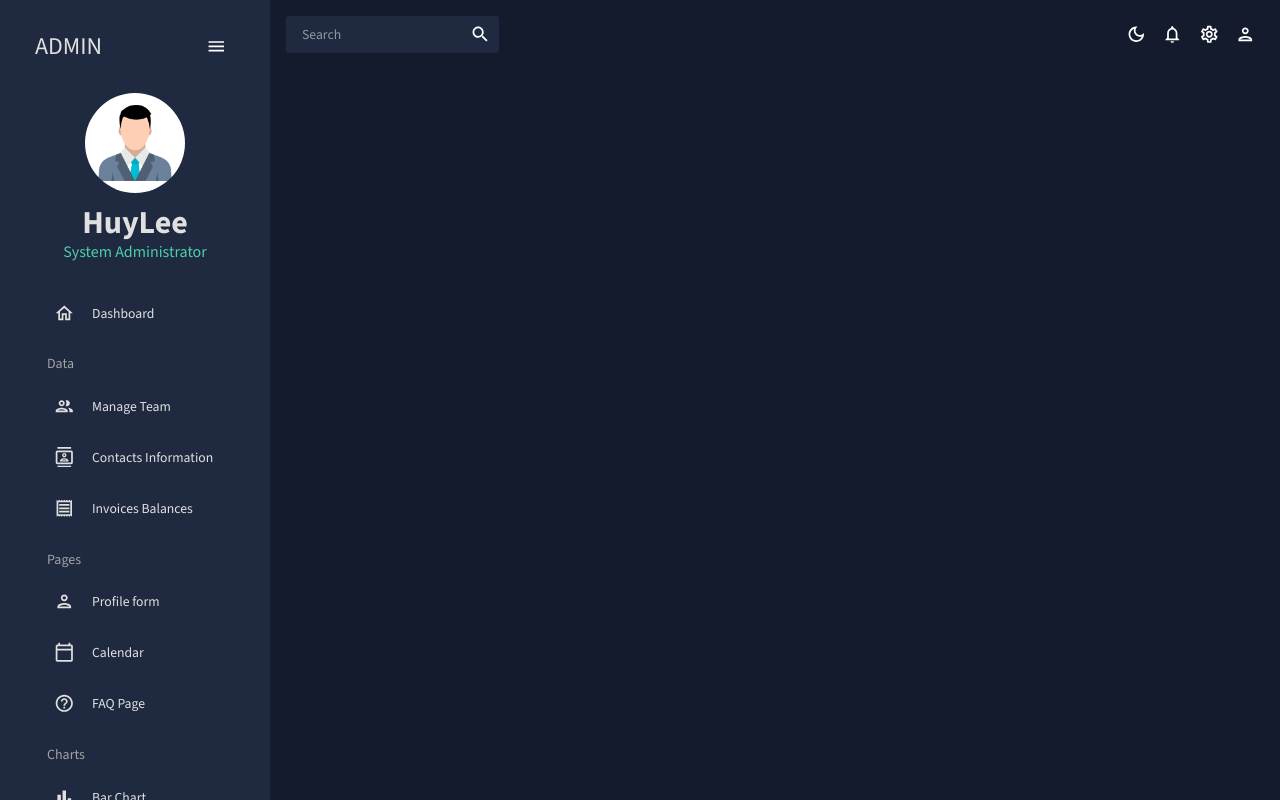
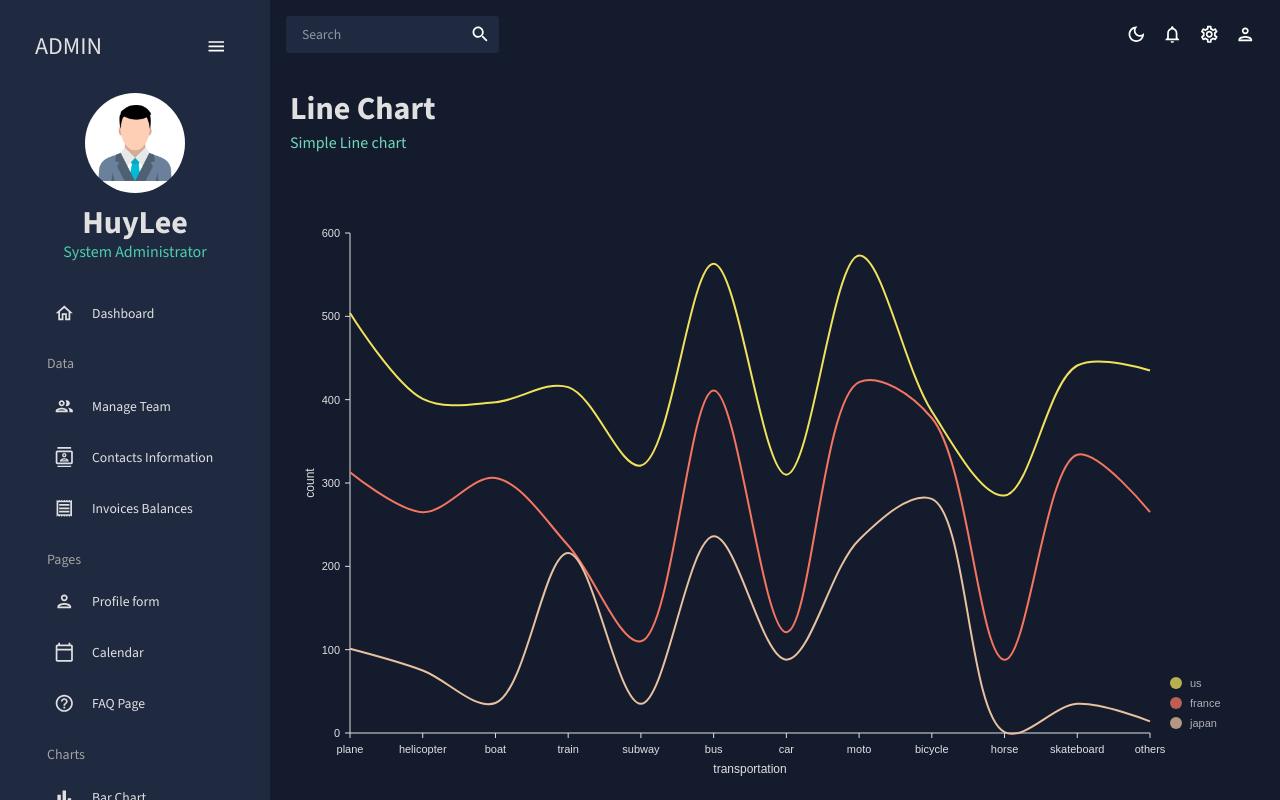
Before and after one commit to Huyllee/react-admin-dashboard, a React (Create React App) app: page /line in a window 1280 px wide. Built offline with nearby package versions, Linux system fonts and the light colour scheme.

Commit message:
create line chart component

```diff
--- a/src/App.js
+++ b/src/App.js
@@ -9,7 +9,7 @@
 import Contacts from "./pages/contacts";
 import Bar from "./pages/bar";
 import Form from "./pages/form";
-// import Line from "./pages/line";
+import Line from "./pages/line";
 import Pie from "./pages/pie";
 import FAQ from "./pages/faq";
 // import Geography from "./pages/geography";
@@ -33,7 +33,7 @@
               <Route path="/contacts" element={<Contacts />} />
               <Route path="/bar" element={<Bar />} />
               <Route path="/form" element={<Form />} />
-              {/* <Route path="/line" element={<Line />} /> */}
+              <Route path="/line" element={<Line />} />
               <Route path="/pie" element={<Pie />} />
               <Route path="/faq" element={<FAQ />} />
               {/* <Route path="/geography" element={<Geography />} /> */}
--- a/src/components/BarChart.jsx
+++ b/src/components/BarChart.jsx
@@ -35,6 +35,11 @@
         legends: {
           text: {
             fill: colors.grey[100],
+          },
+        },
+        tooltip: {
+          container: {
+            color: colors.primary[500],
           },
         },
       }}
--- /dev/null
+++ b/src/components/LineChart.jsx
@@ -0,0 +1,115 @@
+import { useTheme } from "@mui/material";
+import { ResponsiveLine } from "@nivo/line";
+import { tokens } from "../theme";
+import { mockLineData as data } from "../data/mockData";
+
+const LineChart = ({ isDashboard = false }) => {
+  const theme = useTheme();
+  const colors = tokens(theme.palette.mode);
+
+  return (
+    <ResponsiveLine
+      data={data}
+      theme={{
+        axis: {
+          domain: {
+            line: {
+              stroke: colors.grey[100],
+            },
+          },
+          legend: {
+            text: {
+              fill: colors.grey[100],
+            },
+          },
+          ticks: {
+            line: {
+              stroke: colors.grey[100],
+              strokeWidth: 1,
+            },
+            text: {
+              fill: colors.grey[100],
+            },
+          },
+        },
+        legends: {
+          text: {
+            fill: colors.grey[100],
+          },
+        },
+        tooltip: {
+          container: {
+            color: colors.primary[500],
+          },
+        },
+      }}
+      colors={isDashboard ? { datum: "color" } : { scheme: "nivo" }}
+      margin={{ top: 50, right: 110, bottom: 50, left: 60 }}
+      xScale={{ type: "point" }}
+      yScale={{
+        type: "linear",
+        min: "auto",
+        max: "auto",
+        stacked: true,
+        reverse: false,
+      }}
+      yFormat=" >-.2f"
+      curve="catmullRom"
+      axisTop={null}
+      axisRight={null}
+      axisBottom={{
+        tickSize: 5,
+        tickPadding: 5,
+        tickRotation: 0,
+        legend: isDashboard ? undefined : "transportation",
+        legendOffset: 36,
+        legendPosition: "middle",
+      }}
+      axisLeft={{
+        tickValues: 5,
+        tickSize: 5,
+        tickPadding: 5,
+        tickRotation: 0,
+        legend: isDashboard ? undefined : "count",
+        legendOffset: -40,
+        legendPosition: "middle",
+      }}
+      enableGridX={false}
+      enableGridY={false}
+      pointSize={10}
+      pointColor={{ theme: "background" }}
+      pointBorderWidth={2}
+      pointBorderColor={{ from: "serieColor" }}
+      pointLabelYOffset={-12}
+      useMesh={true}
+      legends={[
+        {
+          anchor: "bottom-right",
+          direction: "column",
+          justify: false,
+          translateX: 100,
+          translateY: 0,
+          itemsSpacing: 0,
+          itemDirection: "left-to-right",
+          itemWidth: 80,
+          itemHeight: 20,
+          itemOpacity: 0.75,
+          symbolSize: 12,
+          symbolShape: "circle",
+          symbolBorderColor: "rgba(0, 0, 0, .5)",
+          effects: [
+            {
+              on: "hover",
+              style: {
+                itemBackground: "rgba(0, 0, 0, .03)",
+                itemOpacity: 1,
+              },
+            },
+          ],
+        },
+      ]}
+    />
+  );
+};
+
+export default LineChart;
--- a/src/components/PieChart.jsx
+++ b/src/components/PieChart.jsx
@@ -35,6 +35,11 @@
         legends: {
           text: {
             fill: colors.grey[100],
+          },
+        },
+        tooltip: {
+          container: {
+            color: colors.primary[500],
           },
         },
       }}
--- /dev/null
+++ b/src/pages/line/index.jsx
@@ -0,0 +1,17 @@
+import React from "react";
+import { Box } from "@mui/material";
+import Header from "../../components/Header";
+import LineChart from "../../components/LineChart";
+
+const Line = () => {
+  return (
+    <Box m="20px">
+      <Header title="Line Chart" subtitle="Simple Line chart" />
+      <Box height="75vh">
+        <LineChart />
+      </Box>
+    </Box>
+  );
+};
+
+export default Line;
```
